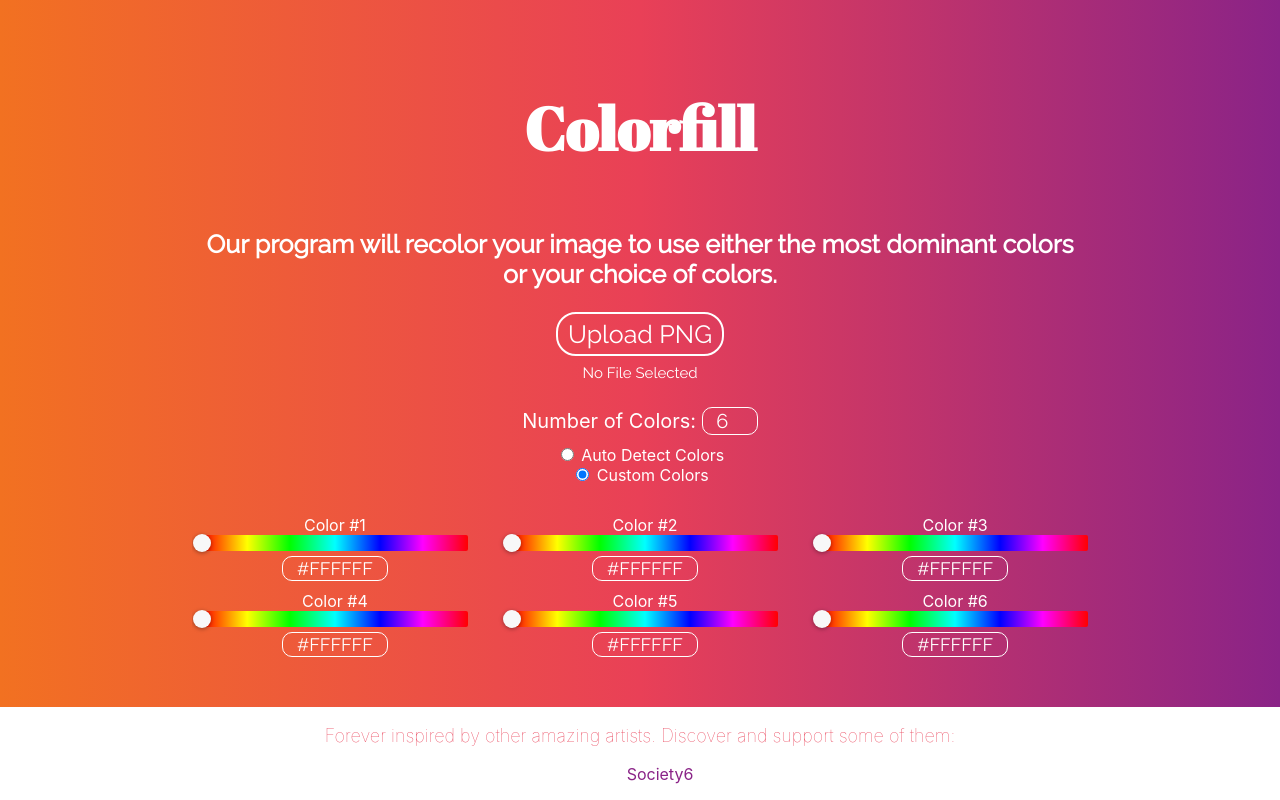
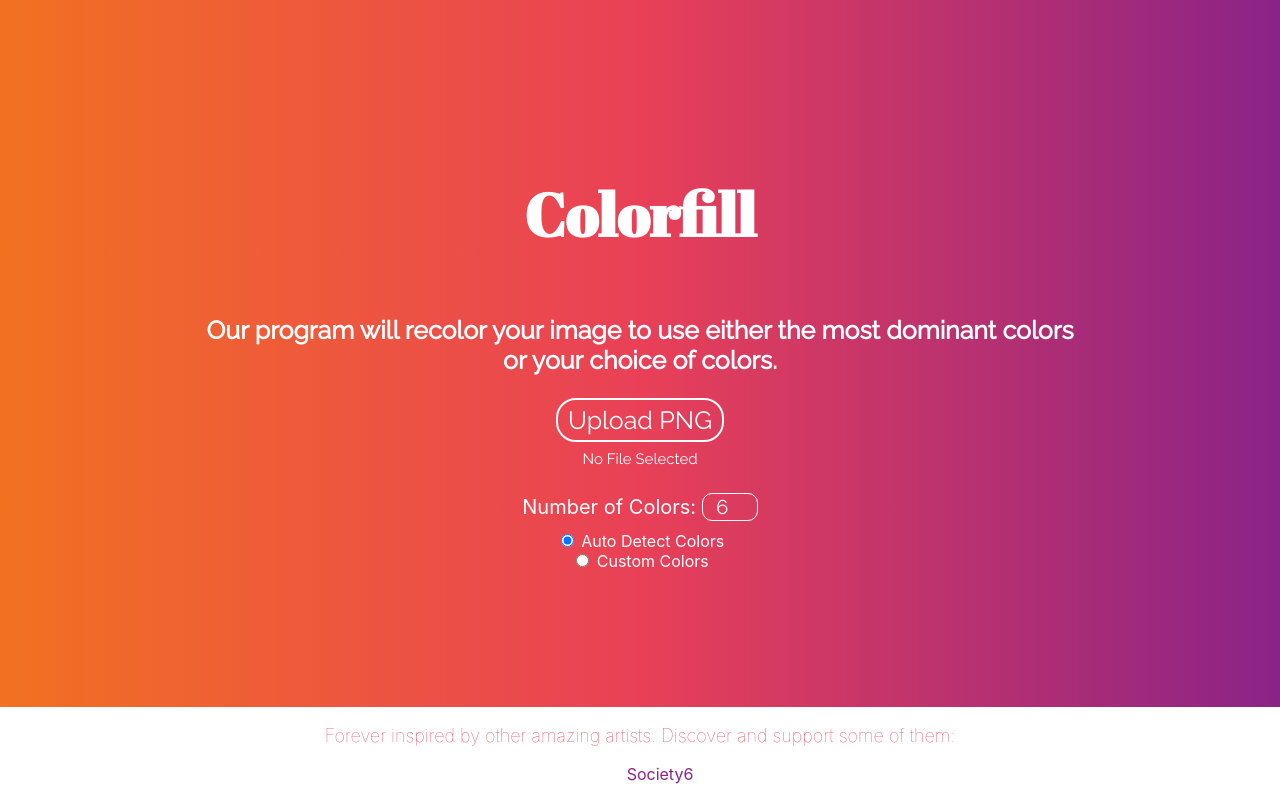
Before and after one commit to JennPride/colourfill-app, a React (Create React App) app: page / in a window 1280 px wide. Built offline with nearby package versions, Linux system fonts and the light colour scheme.

Commit message:
Fixing issue of selecting colors and defaulting to auto detect

```diff
--- a/src/App.css
+++ b/src/App.css
@@ -106,8 +106,9 @@ ul {
   width: 20px;
   height: 20px;
   display: inline-flex;
-  margin-left: 10px;
   border: solid white 2px;
+  vertical-align: middle;
+  margin: 5px 10px 0px 0px;
 }
 
 .App-inputError {
@@ -136,6 +137,7 @@ input[type=text] {
   text-align: center;
   width: 100px;
   margin-top: 5px;
+  vertical-align: middle;
 }
 
 input[type=text]::placeholder {
--- a/src/App.js
+++ b/src/App.js
@@ -3,7 +3,6 @@ import './App.css';
 import axios from 'axios';
 import loadingImg from './rings.svg';
 import { HuePicker } from 'react-color';
-// var { Hue } = require('react-color/lib/components/common');
 
 class App extends React.Component {
 
@@ -16,7 +15,7 @@ class App extends React.Component {
       colorCount: 6,
       imgSrc: null,
       newFileName: null,
-      isAutoSelect: false,
+      isAutoSelect: true,
       customColors: ['#FFFFFF', '#FFFFFF', '#FFFFFF', '#FFFFFF', '#FFFFFF', '#FFFFFF'],
       colorError: null,
     };
@@ -75,7 +74,11 @@ class App extends React.Component {
         return (customColors.map((customColor, i) =>
                 <div className="App-colorInput">
                     <label htmlFor={`${i}-customColors`}> Color #{i+1} </label>
-                    <HuePicker width="100%" color={customColor} onChangeComplete={(value) => this.updateColors(value, i)}/>
+                    <HuePicker width="100%" color={customColor} onChangeComplete={(value) => this.updateColors(value.hex, i)}/>
+                  {
+                    this.isValidColor(customColor) &&
+                    <div className="App-colorDisplay" style={{background: customColor}} />
+                  }
                     <input placeholder="#HEXVAL" value={customColor} id={`${i}-customColors`} type="text" onChange={(e) => {
                         this.updateColors(e.target.value, i)
                     }}/>
@@ -85,9 +88,8 @@ class App extends React.Component {
     }
 
   updateColors(color, index) {
-      console.log(color);
     const {customColors} = this.state;
-    customColors[index] = color.hex;
+    customColors[index] = color;
     this.setState({customColors});
   }
 
```
